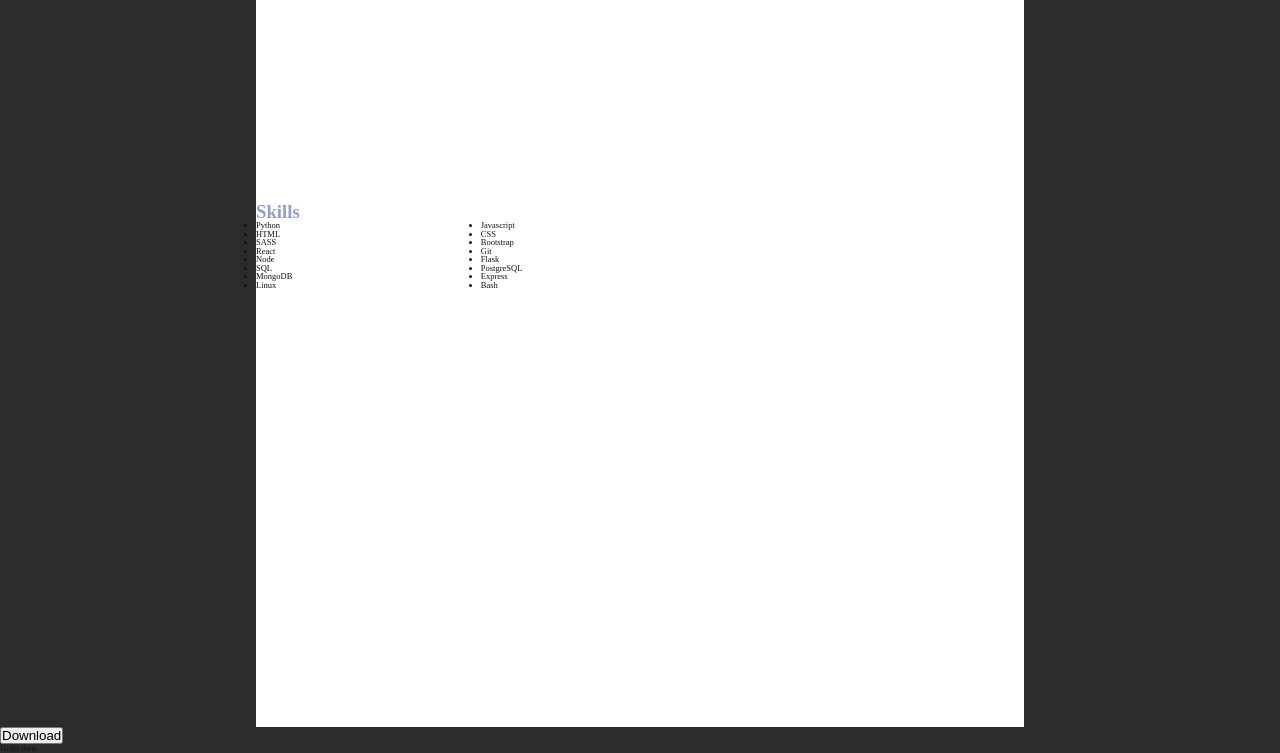
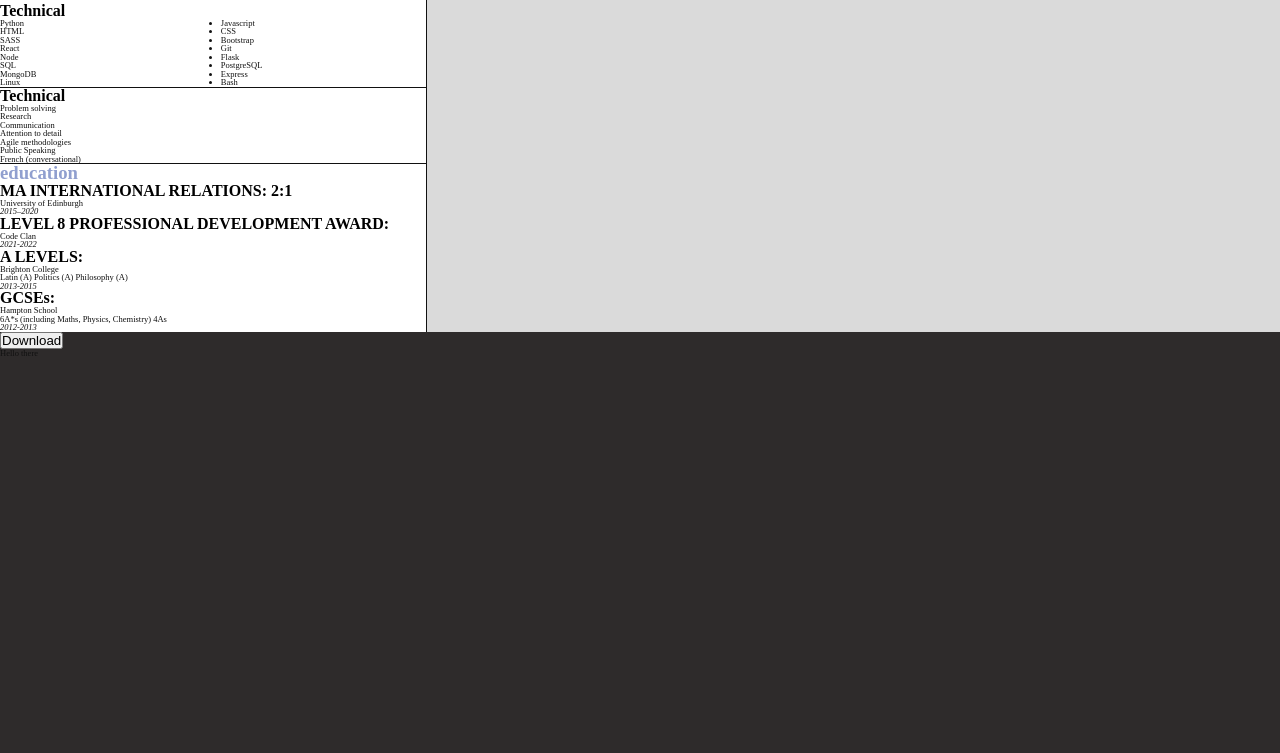
Before and after one commit to O-Marsters-1997/HTML-CV, a website: page index.html in a window 1280 px wide. Shown: the part 73-826 px from the top of the page. After the commit the page ends 800 px from the top, so only its background shows below. Drawn offline with Linux system fonts and the light colour scheme; a web font is replaced by a local one.

Commit message:
added html content for left column

```diff
--- a/index.html
+++ b/index.html
@@ -24,8 +24,10 @@
             <div class = "left">
 
                 <!-- Skills -->
+                <!-- Technical skills -->
                 <h3 class="skills-title">Skills</h3>
-                <ul class="skills-list">
+                <h4 class="skills-subtitle">Technical</h4>
+                <ul class="technical-skills-list">
                     <!-- Left column -->
                     <li class="skills-list-item python">Python</li>
                     <li class="skills-list-item html">HTML</li>
@@ -47,6 +49,74 @@
                     <li class="skills-list-item bash">Bash</li>
                 </ul>
 
+                <!-- Additional skills -->
+                <h4 class="skills-subtitle">Technical</h4>
+                <ul class="additional-skills-list">
+                    <li class="skills-list-item">Problem solving</li>
+                    <li class="skills-list-item">Research</li>
+                    <li class="skills-list-item">Communication</li>
+                    <li class="skills-list-item">Attention to detail</li>
+                    <li class="skills-list-item">Agile methodologies</li>
+                    <li class="skills-list-item">Public Speaking</li>
+                    <li class="skills-list-item">French (conversational)</li>
+                </ul>
+
+                <!-- Education section -->
+                <h3 class="education-title">education</h3>
+
+                <div class="education-section-item">
+                    <h4 class="education-section-title">
+                        MA INTERNATIONAL RELATIONS: 2:1
+                    </h4>
+                    <p class="education-institution">
+                        University of Edinburgh
+                    </p>
+                    <p class="education-dates">
+                        2015–2020
+                    </p>
+                </div>
+                <div class="education-section-item">
+                    <h4 class="education-section-title">
+                        LEVEL 8 PROFESSIONAL DEVELOPMENT AWARD:
+                    </h4>
+                    <p class="education-institution">
+                        Code Clan
+                    </p>
+                    <p class="education-dates">
+                        2021-2022
+                    </p>
+                </div>
+                <div class="education-section-item">
+                    <h4 class="education-section-title">
+                        A LEVELS:
+                    </h4>
+                     <p class="education-institution">
+                        Brighton College
+                    </p>
+                    <p class="education-results">
+                        Latin (A) Politics (A) Philosophy (A)
+                    </p>
+
+                    <p class="education-dates">
+                        2013-2015
+                    </p>
+                </div>
+                <div class="education-section-item">
+                    <h4 class="education-section-title">
+                        GCSEs:
+                    </h4>
+                    <p class="education-institution">
+                        Hampton School
+                    </p>
+                    <p class="education-results">
+                        6A*s (including Maths, Physics, Chemistry) 4As
+                    </p>
+                    <p class="education-dates">
+                        2012-2013
+                    </p>
+                </div>
+
+
             </div>
             <div class="right">
 
--- /dev/null
+++ b/src/scss/abstracts/_index.scss
@@ -0,0 +1 @@
+@forward './mixins';
--- /dev/null
+++ b/src/scss/abstracts/_mixins.scss
@@ -0,0 +1,11 @@
+@use '../base/' as *;
+
+// Mixin for bottom borders
+@mixin border-bottom-subsection {
+    border-bottom: 1px solid $body-primary;
+}
+
+// Mixin for left border
+@mixin border-left-section {
+    border-right: 1px solid $body-primary;
+}
--- a/src/scss/base/_typography.scss
+++ b/src/scss/base/_typography.scss
@@ -18,6 +18,10 @@ h3 {
     color: $primary-accent;
 }
 
+h4 {
+    font-family: $section-subtitle;
+}
+
 // Body default typography styles
 
 a, p, ul li, ul li + li {
--- a/src/scss/layout/_cv.scss
+++ b/src/scss/layout/_cv.scss
@@ -1,50 +1,45 @@
 // Header section
-
 @use '../base/' as *;
+@use '../abstracts/' as *;
 
 
 // This is the name for the cv page
 
 #id {
     display: grid;
-    grid-template-areas:    "h   h"
-                            "l   r"
-                            "l   r";
+    grid-template-columns: repeat(12, 1fr);
     background-color: $background-primary;
-    max-width: 60%;
-    min-height: 100vh;
+    // max-width: 60%;
+    // min-height: 100vh;
     margin: 0 auto;
 }
 
 // Overall Structure of cv grid
 
 .header {
-    grid-area: h;
+    grid-column: 1 / -1;
     height: fit-content;
 }
 
 .left {
-    grid-area: l;
+    grid-column: 1 / 5;
+    @include border-left-section;
+
 }
 
 .right {
-    grid-area: r;
+    grid-column: 5 / -1;
+    background-color: rgb(218, 218, 218);
 }
 // Header
 
-// Skills section
+// Changing default typography of last name of name in header
 
-.skills-list {
-    columns: 2;
-    -webkit-columns: 2;
-    -moz-columns: 2;
+.header {
+    margin: 0 1.5em;
+    border-bottom: 1px solid $body-primary;
 }
 
-
-
-
-
-// Changing default typography of last name of name in header
 .cv-name-2nd {
     font-family: $header-name-2nd;
     color: $primary-accent;
@@ -52,11 +47,23 @@
 
 .cv-title {
     font-variant: small-caps;
-
 }
 
-.header {
-    margin: 0 1.5em;
-    border-bottom: 1px solid $body-primary;
+// Skills section
 
+.technical-skills-list {
+    columns: 2;
+    -webkit-columns: 2;
+    -moz-columns: 2;
+    @include border-bottom-subsection;
 }
+
+.additional-skills-list {
+    @include border-bottom-subsection;
+}
+
+// Education section
+
+.education-dates {
+    font-style: italic;
+}
--- a/src/scss/style.scss
+++ b/src/scss/style.scss
@@ -1,2 +1,3 @@
 @use './base/' as *;
 @use './layout/' as *;
+@use './abstracts/' as *;
```
Also changed, not shown: src/styles/style.css, 1 other file.
